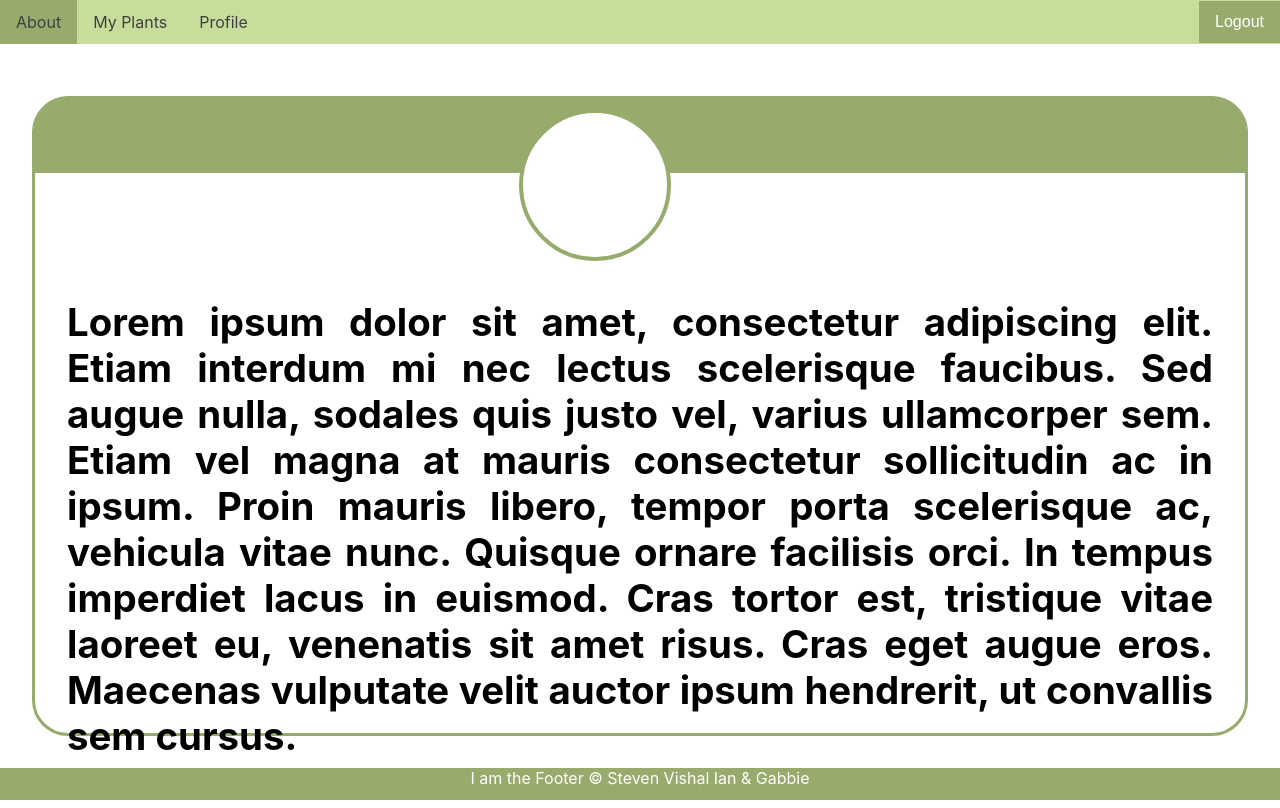
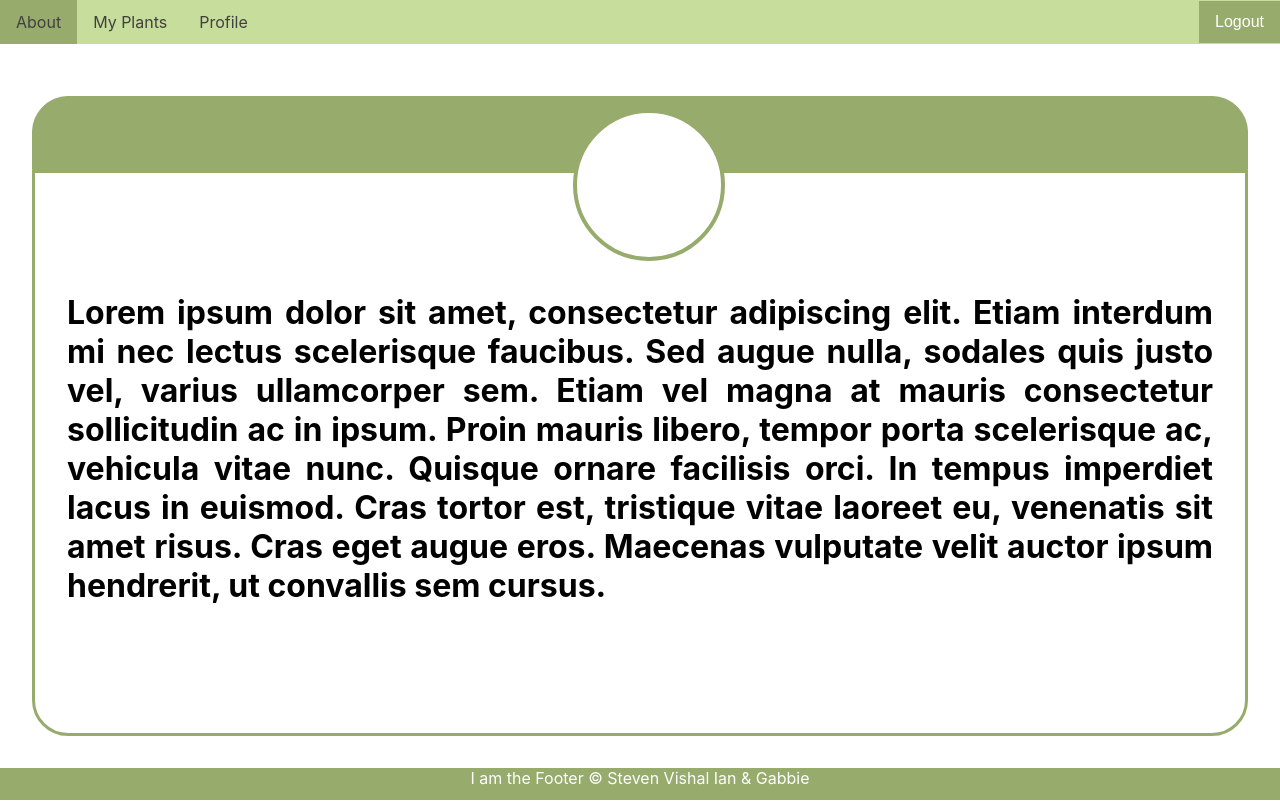
Before and after one commit to pirainogi/garden-pi-frontend, a React (Create React App) app: page /about in a window 1280 px wide. Built offline with nearby package versions, Linux system fonts and the light colour scheme; no server answers.

Commit message:
data tab styling getting closer

```diff
--- a/src/containers/currentPlantView.js
+++ b/src/containers/currentPlantView.js
@@ -67,6 +67,19 @@ class CurrentPlantView extends Component {
     return(
       <div>{ this.props.state.currentPlant
         ?
+        <div>
+        { this.state.data_tab
+        ?
+          <div className="currentPlantView">
+            <div className='upper-plant-view data-view'>
+              test test test
+              <div className='right-plant-view'>
+                <button className='data-tab' onClick={this.toggleDataTab}>data</button>
+                <button className='info-tab' onClick={this.toggleInfoTab}>info</button>
+              </div>
+            </div>
+          </div>
+        :
           <div className="currentPlantView">
             <div className='upper-plant-view'>
               <div className='left-plant-view'>
@@ -87,6 +100,8 @@ class CurrentPlantView extends Component {
                 {modal}
               </div>
             </div>
+          </div>
+        }
         </div>
         :
         <div className="currentPlantView">
--- a/src/css/about.css
+++ b/src/css/about.css
@@ -17,7 +17,7 @@
   margin-left: 4vh;
   margin-right: 4vh;
   text-align: justify;
-  font-size: 3vw;
+  font-size: 2.5vw;
   font-weight: bold;
 }
 
@@ -29,6 +29,6 @@
   width: 18vh;
   background-color: white;
   border-radius: 50%;
-  margin-left: 40%;
+  margin-left: 42vw;
   margin-top: -8vh;
 }
--- a/src/css/currentPlantView.css
+++ b/src/css/currentPlantView.css
@@ -11,19 +11,17 @@
   z-index: 99;
 }
 
+.data-view {
+  height: 23vh;
+}
+
 .upper-plant-view {
-  /* border-style: solid;
-  border-width: 3px;
-  border-color: red; */
   width: auto;
   display: flex;
   flex-direction: row;
 }
 
 .left-plant-view {
-  /* border-style: solid;
-  border-width: 3px;
-  border-color: brown; */
   margin-left: 1vw;
   width: 48vw;
   display: flex;
@@ -69,7 +67,6 @@
   padding-left: 4vh;
   padding-right: 4vh;
   padding-bottom: 1vh;
-  /* color: rgb(150, 171, 108); */
   text-decoration: none;
   font-size: 2vw;
   width: 25vw;
```
Lines whose indentation alone changed are shown as unchanged.
